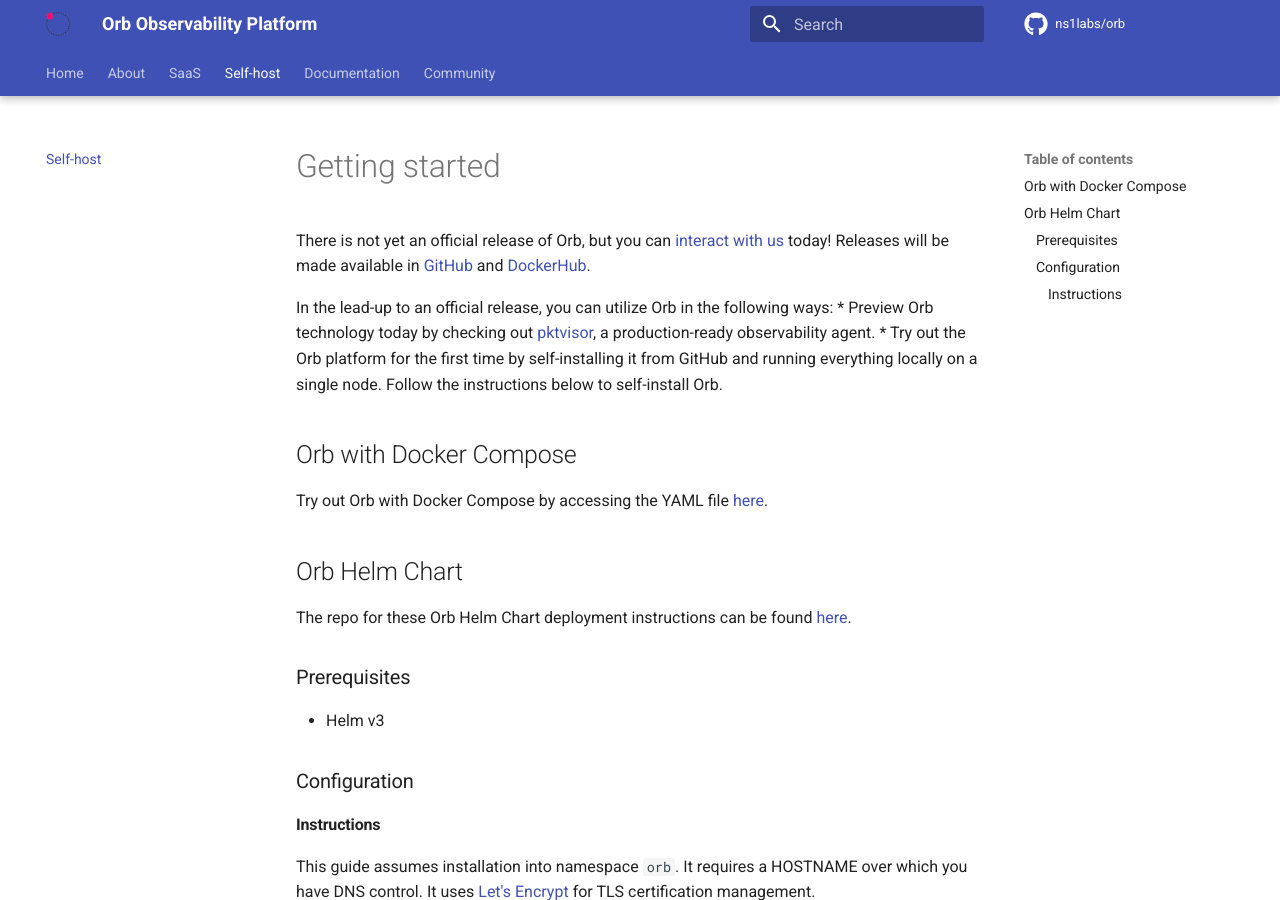
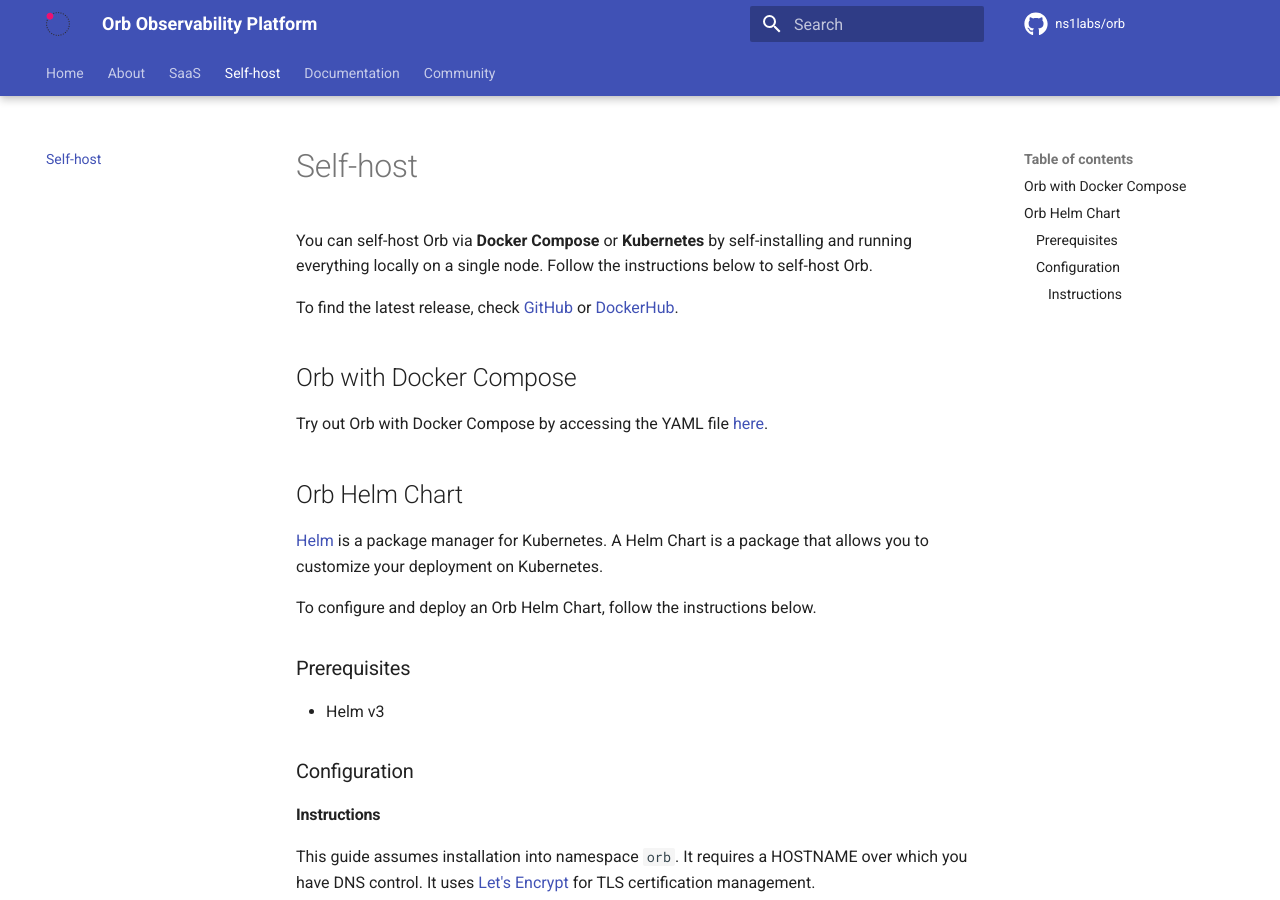
Before and after one commit to orb-community/orb-website, an MkDocs documentation site: the page built from docs/install.md, in a window 1280 px wide and 900 px high. Built offline with MkDocs 1.6.1 and Material for MkDocs 9.7.7, drawn with Linux system fonts in a browser that asks for light colours; comment, search, counter and statistics services are not loaded.

Commit message:
self-host content edits

```diff
--- a/docs/install.md
+++ b/docs/install.md
@@ -1,16 +1,14 @@
-# Getting started
+You can self-host Orb via **Docker Compose** or **Kubernetes** by self-installing and running everything locally on a single node. Follow the instructions below to self-host Orb.
 
-There is not yet an official release of Orb, but you can [interact with us](contact.md) today! Releases will be made available in [GitHub](https://github.com/ns1labs/orb/releases) and [DockerHub](https://hub.docker.com/u/ns1labs).
-
-In the lead-up to an official release, you can utilize Orb in the following ways:
-* Preview Orb technology today by checking out [pktvisor](https://pktvisor.dev), a production-ready observability agent.
-* Try out the Orb platform for the first time by self-installing it from GitHub and running everything locally on a single node. Follow the instructions below to self-install Orb.
+To find the latest release, check [GitHub](https://github.com/ns1labs/orb/releases) or [DockerHub](https://hub.docker.com/u/ns1labs).
 
 ## Orb with Docker Compose
 Try out Orb with Docker Compose by accessing the YAML file [here](https://github.com/ns1labs/orb/blob/develop/docker/docker-compose.yml).
 
 ## Orb Helm Chart
-The repo for these Orb Helm Chart deployment instructions can be found [here](https://github.com/ns1labs/orb-helm/tree/main/charts/orb).
+[Helm](https://helm.sh/) is a package manager for Kubernetes. A Helm Chart is a package that allows you to customize your deployment on Kubernetes.
+
+To configure and deploy an Orb Helm Chart, follow the instructions below.
 
 ### Prerequisites
 * Helm v3
```
